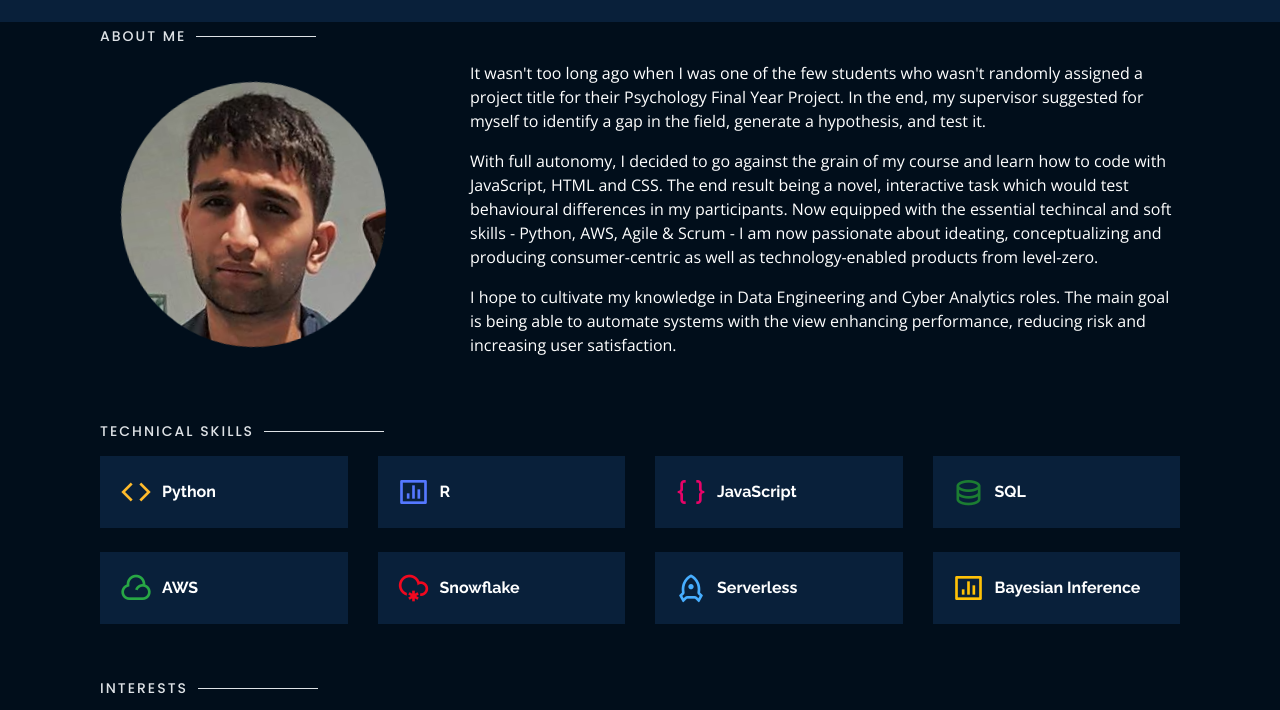
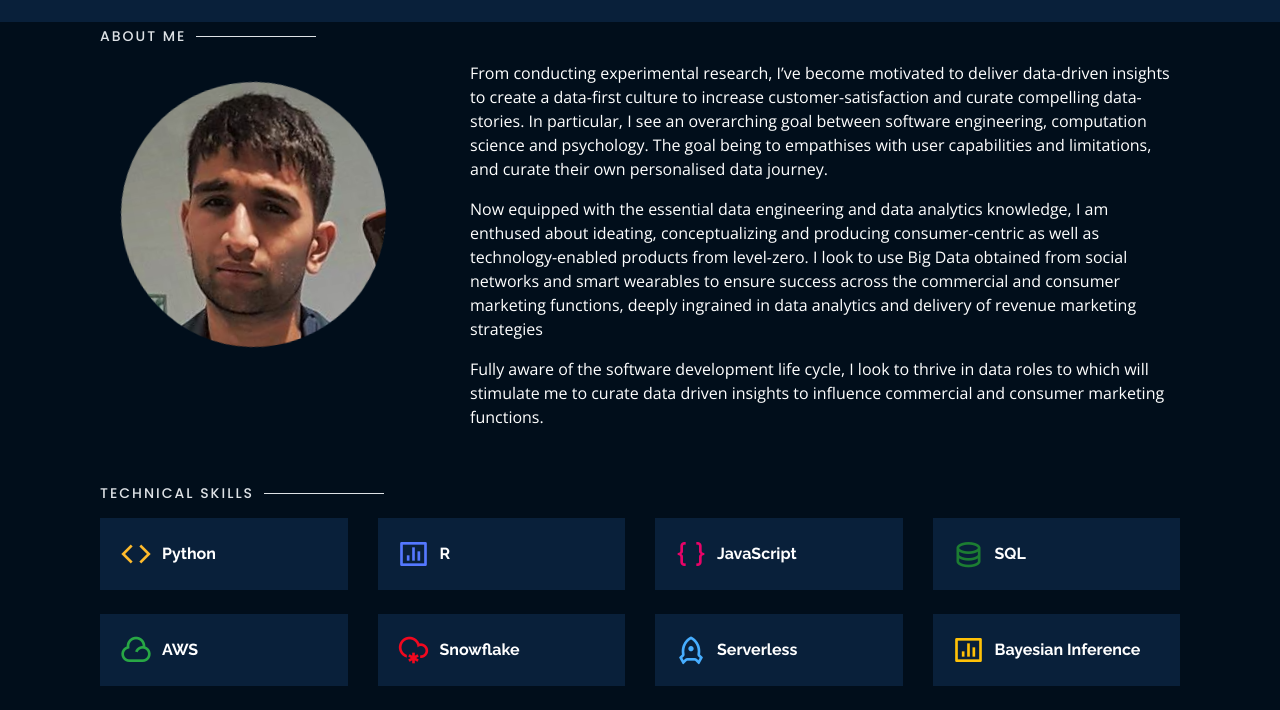
Before and after one commit to Sammydev3564/Project2, a plain HTML site: page index.html in a window 1280 px wide. Both pictures are taken after a click on the link "About Me". Shown: the part 68-778 px from the top of the page. Drawn offline with nearby package versions, Linux system fonts and the light colour scheme.

Commit message:
update about me

```diff
--- a/index.html
+++ b/index.html
@@ -110,21 +110,20 @@
           <img src="assets/img/me.jpg" class="img-fluid" alt="">
         </div>
         <div class="col-lg-8 pt-4 pt-lg-0 content" data-aos="fade-left">
-          <p>It wasn't too long ago when I was one of the few students who wasn't randomly assigned a project title for
-            their Psychology Final Year Project. In the end, my supervisor suggested for myself to identify a gap in the
-            field,
-            generate a hypothesis, and test it.
+          <p>From conducting experimental research, I’ve become motivated to deliver data-driven insights to create a
+            data-first culture to increase customer-satisfaction and curate compelling data-stories. In particular, I
+            see an overarching goal between software engineering, computation science and psychology. The goal being to
+            empathises with
+            user capabilities and limitations, and curate their own personalised data journey.
           </p>
-          <p> With full autonomy, I decided to go against the grain of my course and learn how to code with
-            JavaScript, HTML and CSS. The end result being a novel, interactive task which would test behavioural
-            differences in my participants. Now equipped with the essential techincal and soft skills - Python, AWS,
-            Agile & Scrum - I am now passionate about ideating, conceptualizing and producing consumer-centric as well
-            as
-            technology-enabled products from level-zero.
+          <p> Now equipped with the essential data engineering and data analytics knowledge, I am enthused about
+            ideating, conceptualizing and producing consumer-centric as well as technology-enabled products from
+            level-zero. I look to use Big Data obtained from social networks and smart wearables to ensure success
+            across the commercial and consumer marketing functions, deeply ingrained in data analytics and delivery of
+            revenue marketing strategies
           </p>
-          <p>I hope to cultivate my knowledge in Data Engineering and Cyber Analytics roles. The main
-            goal is being able to automate systems with the view enhancing performance, reducing risk and increasing
-            user satisfaction.
+          <p>Fully aware of the software development life cycle, I look to thrive in data roles to which will stimulate
+            me to curate data driven insights to influence commercial and consumer marketing functions.
           </p>
         </div>
       </div>
```
